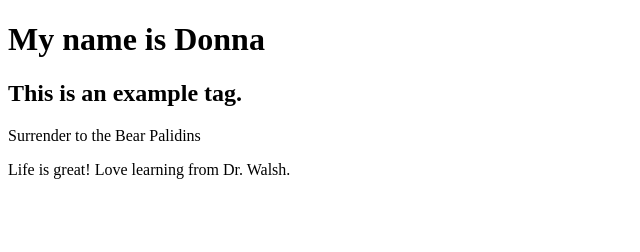
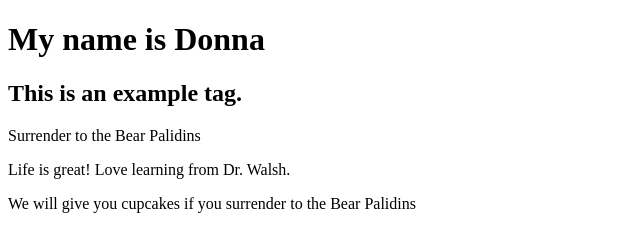
Before and after one commit to mdr1988/mdr1988.github.io, a plain HTML site: page index.html in a window 1280 px wide. Shown: the whole page, without its empty margins (0-640 px from the left). Drawn offline with Linux system fonts and the light colour scheme.

Commit message:
Update index.html

```diff
--- a/index.html
+++ b/index.html
@@ -8,5 +8,7 @@
     <h2>This is an example tag.</h2>
     <p> Surrender to the Bear Palidins</p>
     <p>Life is great!  Love learning from Dr. Walsh.</p>
+    <p> We will give you cupcakes if you surrender to the Bear Palidins</p>
+
   </body>
 </html>
```
